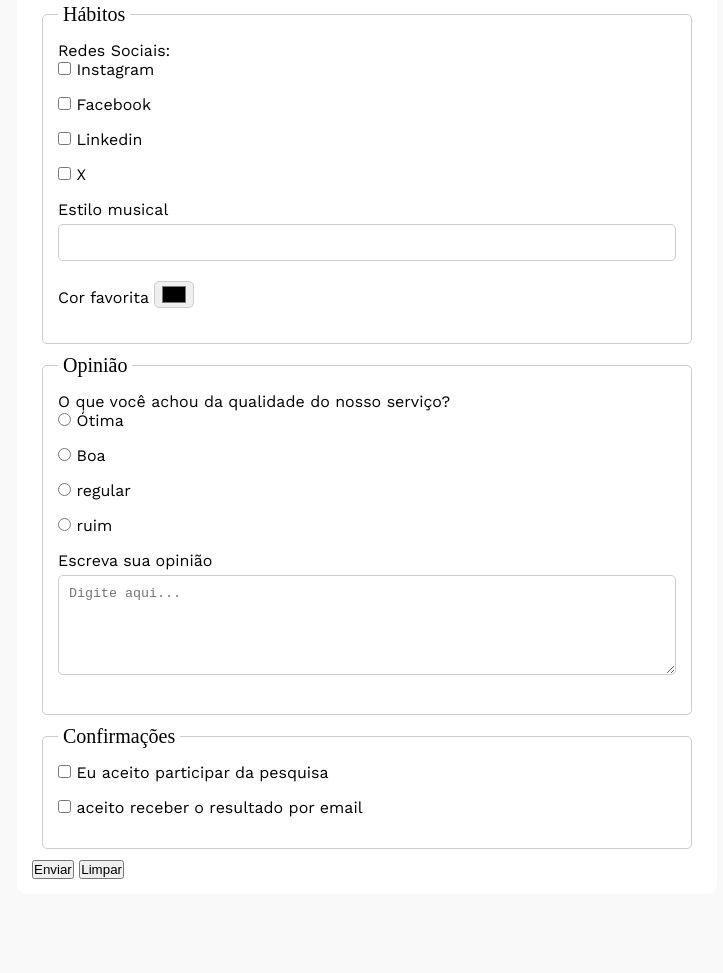
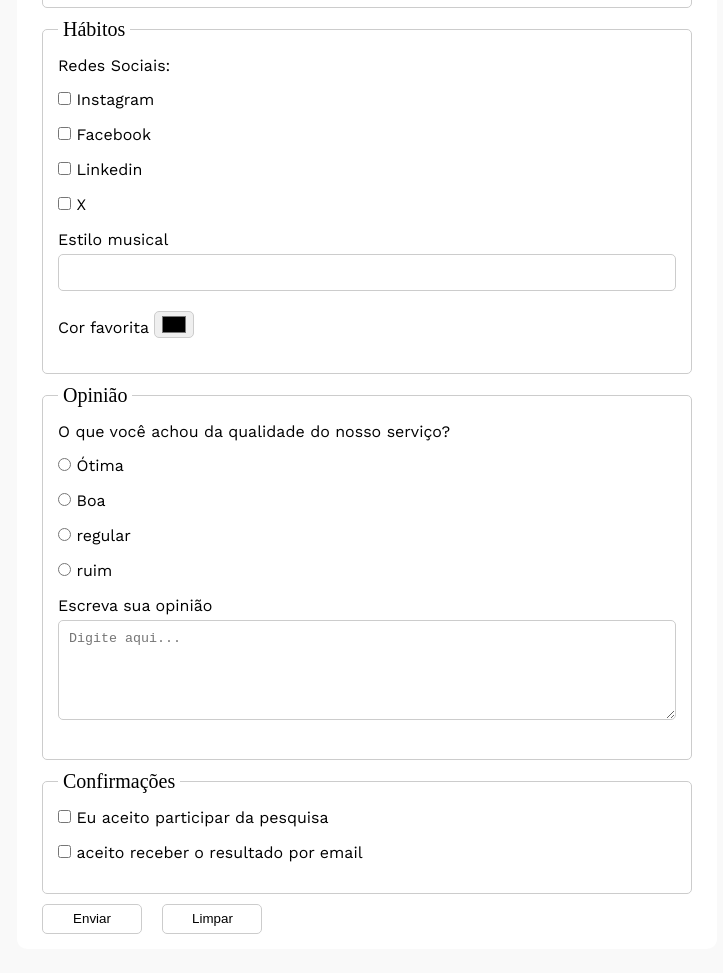
Before and after one commit to Gabrielpmedina07/projeto-formulario, a plain HTML site: page index.html in a window 1280 px wide. Shown: the part 1089-2062 px from the top of the page, without its empty margins (273-996 px from the left). Before the commit the page ends 1983 px from the top, so only its background shows below. Drawn offline with nearby package versions, Linux system fonts and the light colour scheme.

Commit message:
estilizando os botoes

```diff
--- a/css/style.css
+++ b/css/style.css
@@ -23,6 +23,10 @@ h1{
     margin-bottom: 20px;
 }
 
+p{
+    margin-bottom: 15px;
+}
+
 body{
     font-family: "Work sans", sans-serif;
     background-color: #f9f9f9;
@@ -33,6 +37,7 @@ form{
     background-color: #ffffff;
     padding: 15px;
     border-radius: 10px;
+    margin-bottom: 100px;
 }
 
 fieldset{
@@ -74,3 +79,22 @@ label{
     display: inline-block;
     margin-bottom: 5px;
 }
+
+button{
+    width: 100px;
+    height: 30px;
+    margin-right: 5px;
+    margin-left: 10px;
+    background-color: #ffffff;
+    border: 1px solid #cccccc;
+    border-radius: 5px;
+    cursor: pointer;
+}
+
+button[type="submit"]:hover{
+    background-color: #cccccc;
+}
+
+button[type="reset"]:hover{
+    background-color: #cccccc;
+}
```
